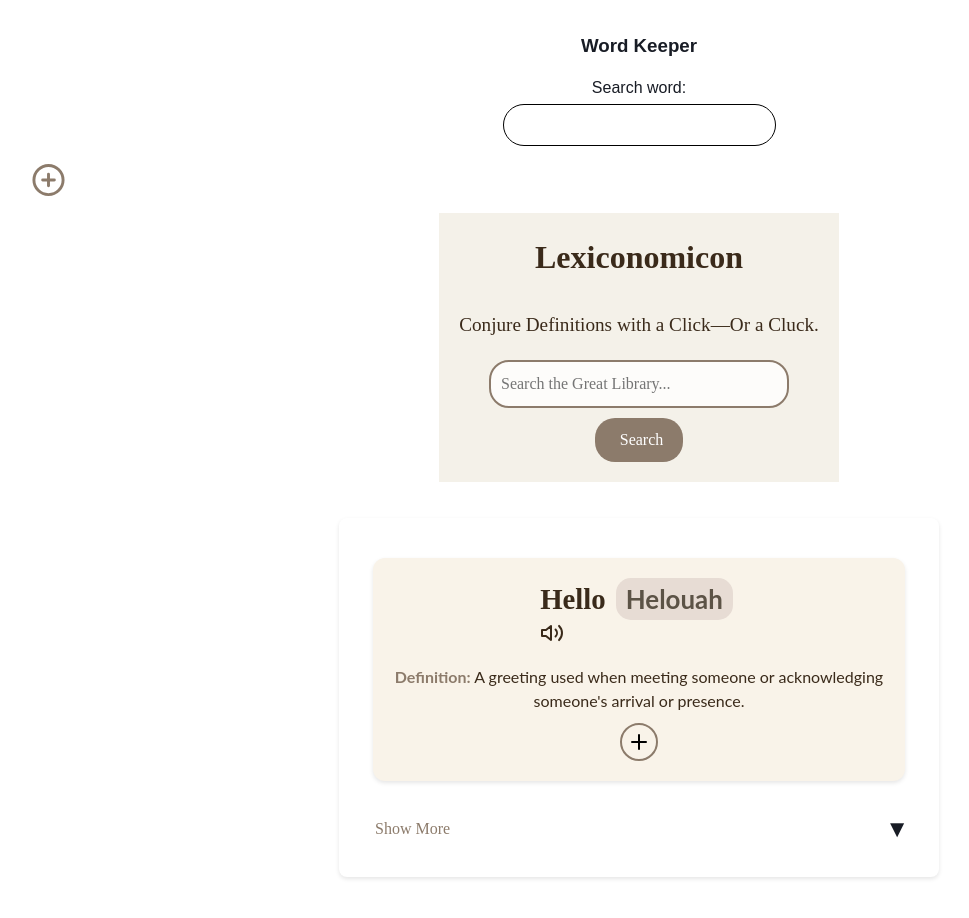
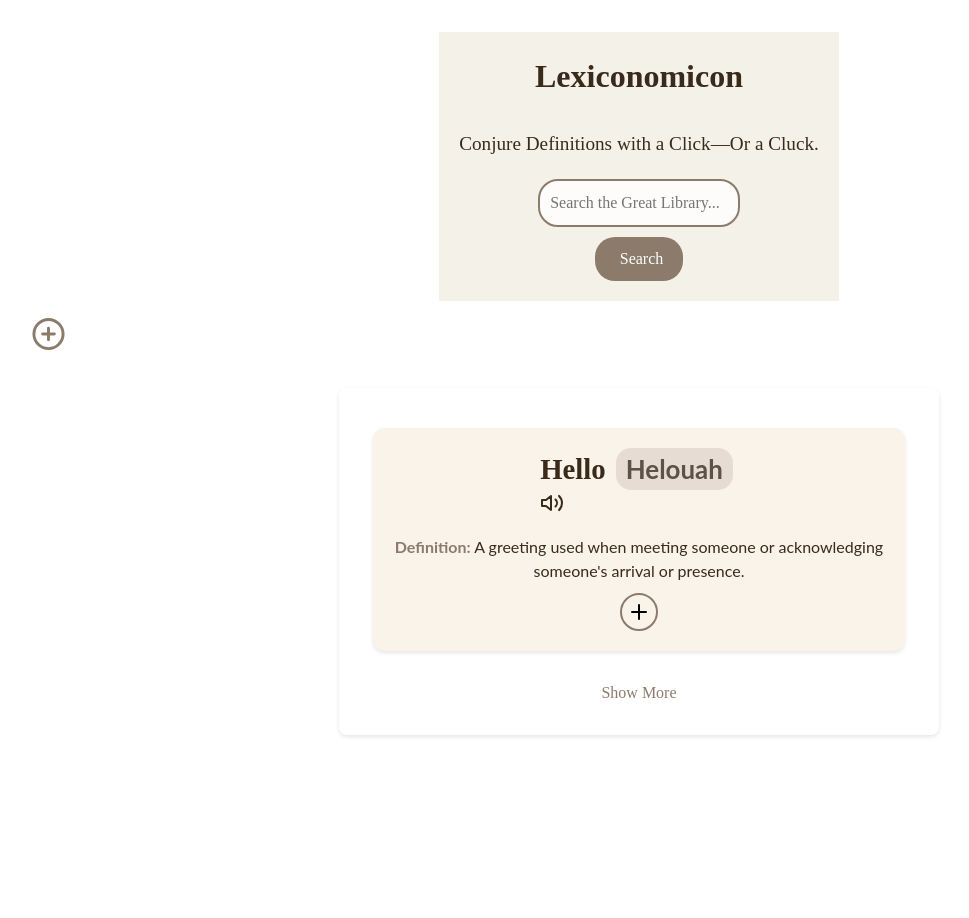
Before and after one commit to paulichdom/word-keeper, a React (Vite) app: page / in a window 1280 px wide. Shown: the top 918 px of the page, without its empty margins (1-970 px from the left). After the commit the page ends 800 px from the top, so only its background shows below. Built offline with nearby package versions, Linux system fonts and the light colour scheme; no server answers.

Commit message:
impl new search component

```diff
--- a/src/App.tsx
+++ b/src/App.tsx
@@ -39,7 +39,7 @@ interface WordResult {
  */
 export default function App() {
   const dictionary = useQuery(api.dictionary.get);
-  console.log({ dictionary });
+  //console.log({ dictionary });
   const [inputValue, setInputValue] = useState<string>('');
   const [wordResult, setWordResult] = useState<WordResult>({
     word: '',
@@ -112,7 +112,7 @@ export default function App() {
 
   return (
     <Container>
-      <h3>Word Keeper</h3>
+      {/*  <h3>Word Keeper</h3>
       <Form onSubmit={handleFormSubmit}>
         <label htmlFor="word">Search word: </label>
         <StyledInput
@@ -122,7 +122,8 @@ export default function App() {
           required
           onChange={(event) => setInputValue(event.target.value)}
         />
-      </Form>
+      </Form> */}
+      <SearchBar handleChange={setInputValue} handleSubmit={handleFormSubmit} />
       <WordContainer>
         {isLoading && <p>Searching for word ...</p>}
         {!isLoading && hasWordData && (
@@ -142,14 +143,14 @@ export default function App() {
         )}
         <TransformingButton />
       </WordContainer>
-      <SearchBar />
+
       {/* <SearchResult /> */}
       {/* <Result /> */}
       {/* <CreativeResult /> */}
       {/* <WordDetails /> */}
       {/* <WordCard /> */}
-      {/* <WordCardCta /> */}
-      <WordCardChevron />
+      <WordCardCta />
+      {/* <WordCardChevron /> */}
     </Container>
   );
 }
--- a/src/components/search/search.tsx
+++ b/src/components/search/search.tsx
@@ -59,16 +59,25 @@ const Icon = styled.i`
   margin-right: 5px;
 `;
 
-const SearchBar = () => {
+type SearchBarProps = {
+  handleChange: (event: string) => void;
+  handleSubmit: (event: React.FormEvent<HTMLFormElement>) => Promise<void>;
+};
+
+const SearchBar = ({ handleChange, handleSubmit }: SearchBarProps) => {
   return (
     <SearchContainer>
       <Title>Lexiconomicon</Title>
       <Byline>Conjure Definitions with a Click—Or a Cluck.</Byline>
-      <SearchInput
-        type="text"
-        placeholder="Search the Great Library..."
-        onKeyDown={() => {}}
-      />
+      <form onSubmit={handleSubmit}>
+        <SearchInput
+          type="text"
+          aria-label="Search word"
+          required
+          placeholder="Search the Great Library..."
+          onChange={(event) => handleChange(event.target.value)}
+        />
+      </form>
       <SearchButton onClick={() => {}}>
         <Icon className="fas fa-search" /> Search
       </SearchButton>
```
